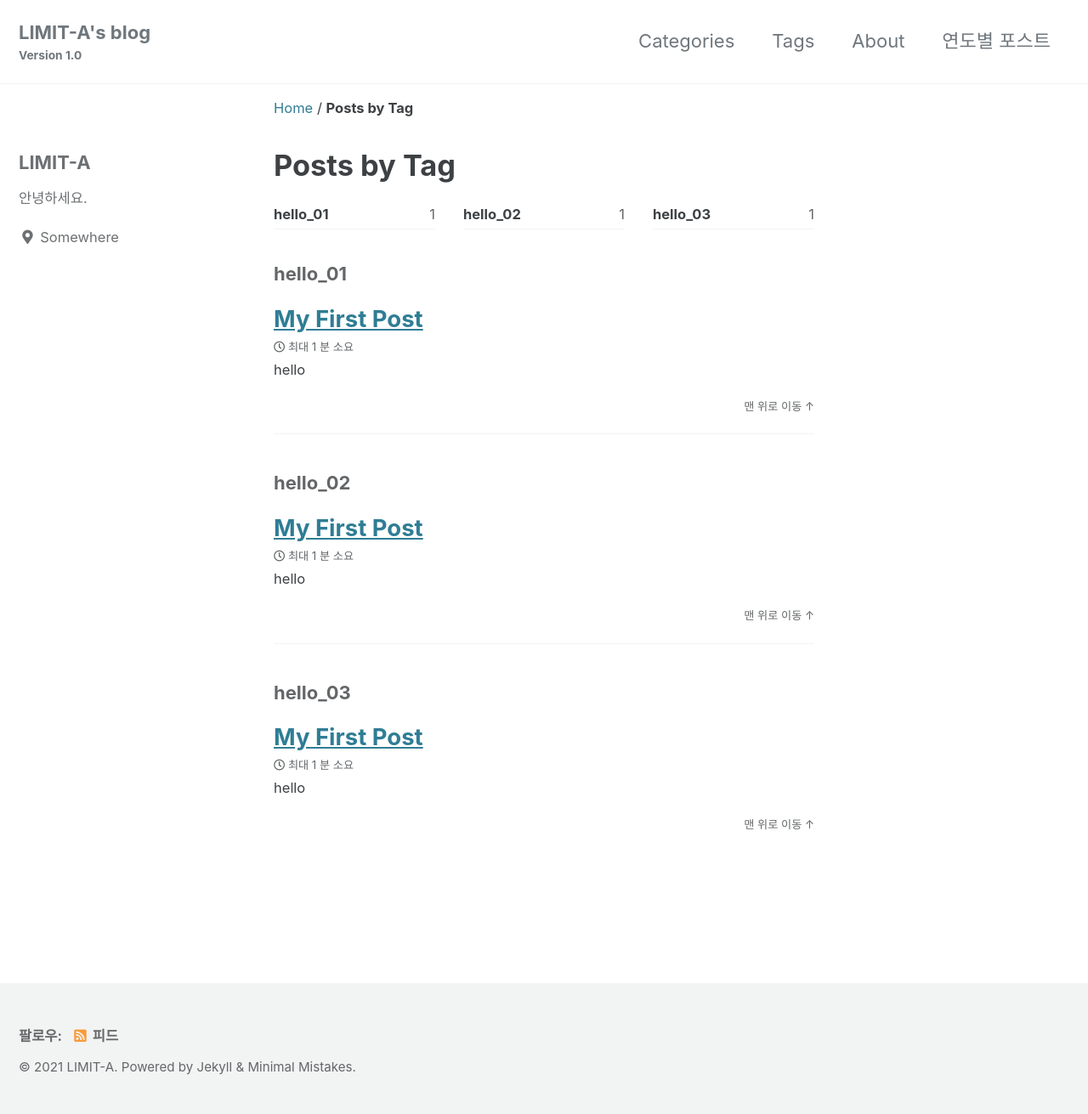
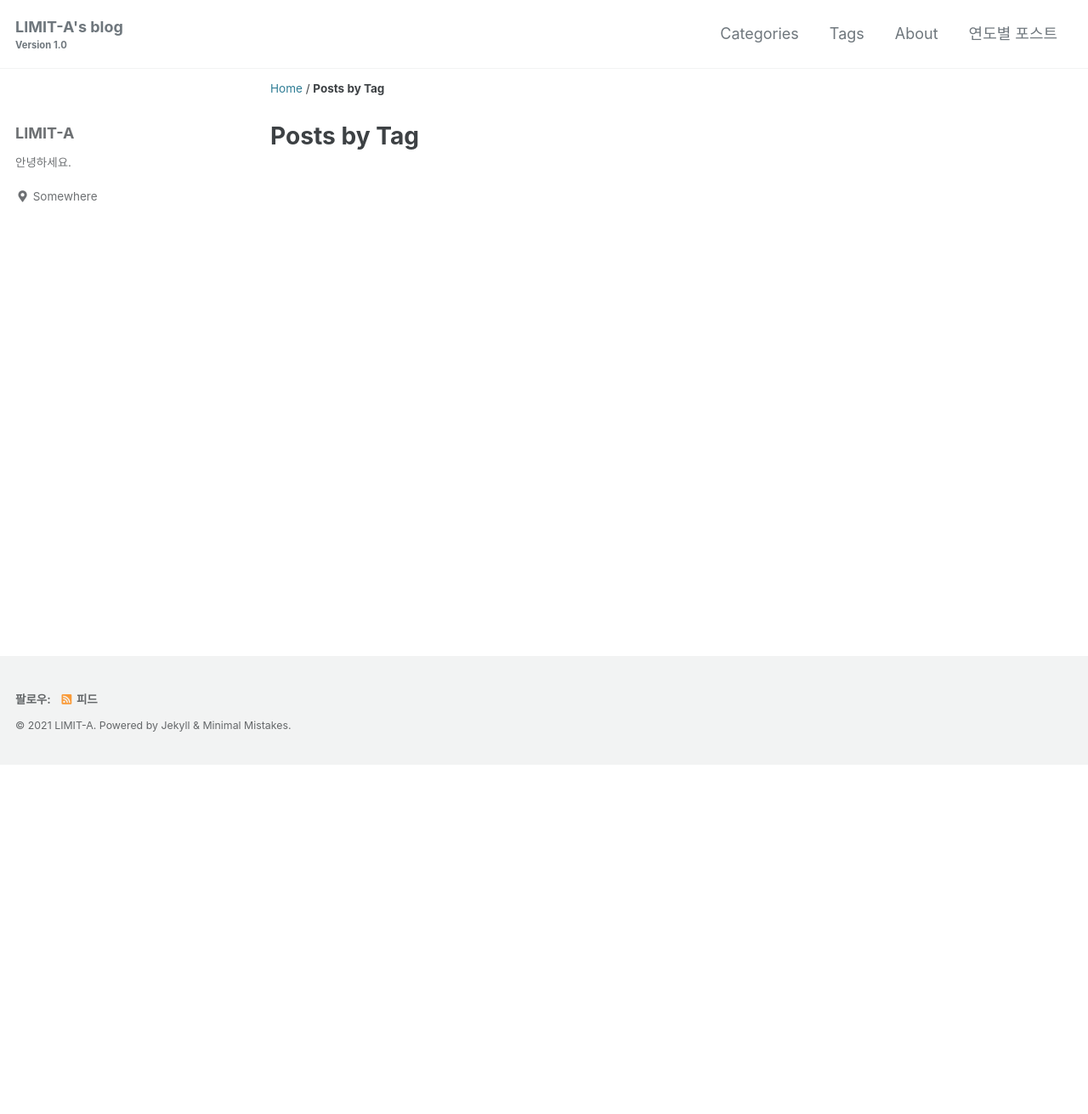
Before and after one commit to limit-a/limit-a.github.io, a Jekyll site: the page built from _pages/tag-archive.md, in a window 1280 px wide. Shown: the whole page at 85% size. Built offline with Jekyll 4.4.1, drawn with Linux system fonts in a browser that asks for light colours; cached includes are drawn as plain includes; after the commit the page ends 900 px from its top, so only the background shows below that.

Commit message:
change_font_size-210125

```diff
--- a/_posts/2020-09-23-hello.md
+++ /dev/null
@@ -1,28 +0,0 @@
----
-title : "My First Post"
-category :
-    - hello
-tag :
-    - hello_01
-    - hello_02
-    - hello_03
-author_profile : true
-sidebar_main : true
-use_match : true
-header :
-  teaser :
-  overlay_image :
-toc : true
----
-
-hello
-
-# hello
-
-## hello
-
-### hello
-
-$ hello $
-
-$$ hello $$
--- a/assets/css/main.scss
+++ b/assets/css/main.scss
@@ -6,3 +6,24 @@
 
 @import "minimal-mistakes/skins/{{ site.minimal_mistakes_skin | default: 'default' }}"; // skin
 @import "minimal-mistakes"; // main partials
+
+// custom font
+html {
+  font-size: 12px; // change to whatever
+
+  @include breakpoint($small) {
+    font-size: 12px; // change to whatever
+  }
+
+  @include breakpoint($medium) {
+    font-size: 14px; // change to whatever
+  }
+
+  @include breakpoint($large) {
+    font-size: 16px; // change to whatever
+  }
+
+  @include breakpoint($x-large) {
+    font-size: 18px; // change to whatever
+  }
+}
```
Also changed, not shown: _posts/2020-11-23-admin_test.md (deleted, +0 -9 lines), _posts/2021-01-25-kokoa-clone.md (added, +8 -0 lines).
